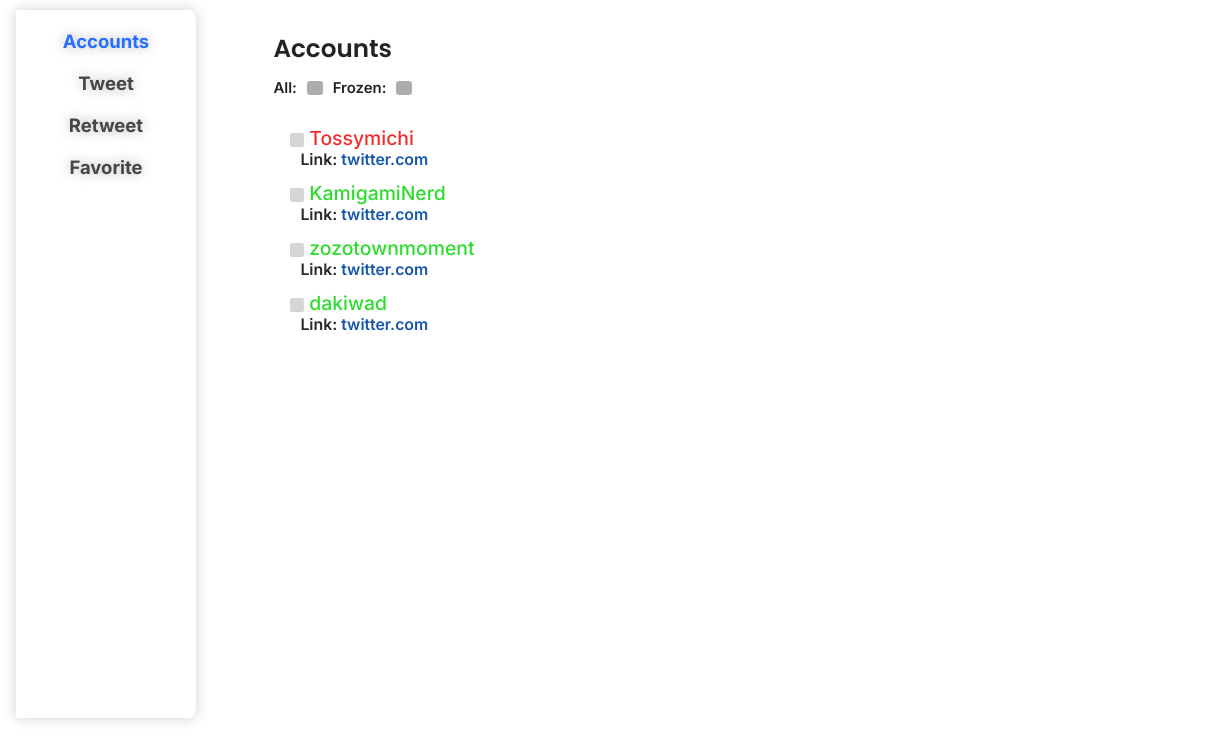
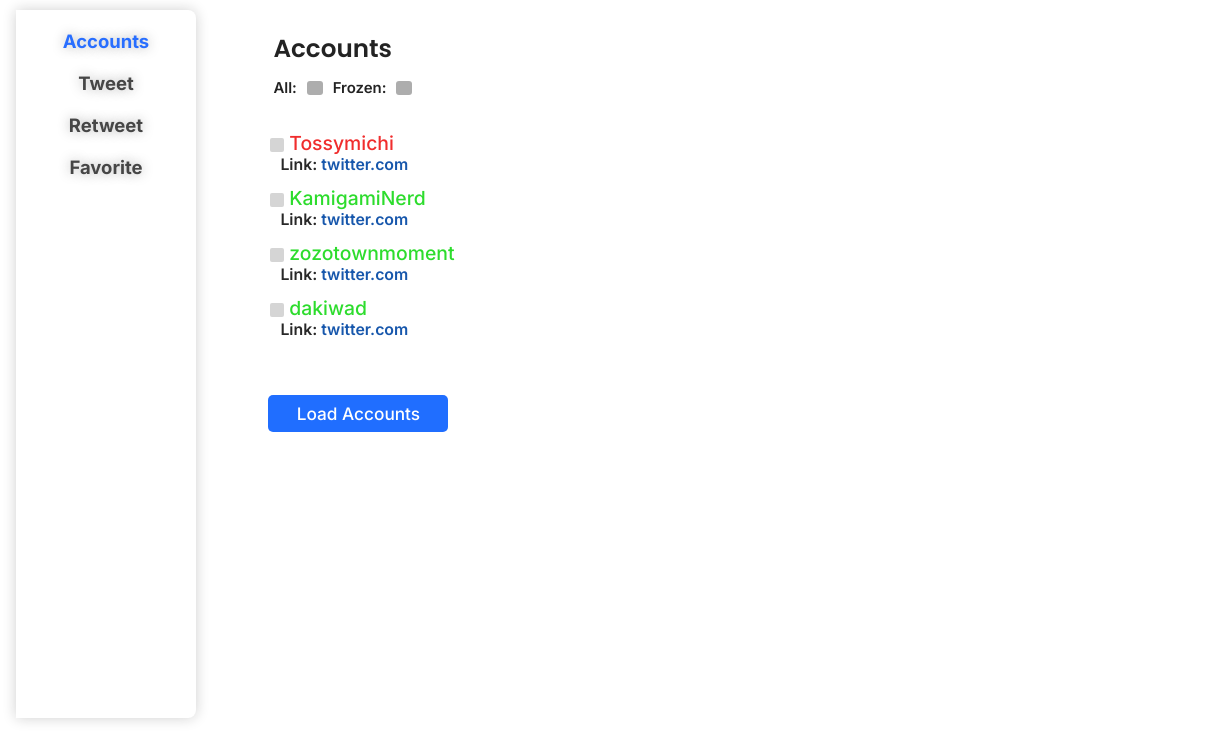
Before and after one commit to project-twinsight/old-twinsight-gui, an Electron app: page src/index.html in a window 1220 px wide. Shown: the part 55-800 px from the top of the page. Drawn offline with Linux system fonts and the light colour scheme.

Commit message:
Add LoadAccount button
後なんかリストも直しときました笑い

```diff
--- a/src/css/payload.css
+++ b/src/css/payload.css
@@ -60,6 +60,10 @@
     max-height: 500px;
     padding: 20px;
     overflow: scroll;
+}
+
+.payload .container .padding-top {
+    padding: 25px 0;
 }
 
 .payload .container .grid label {
@@ -132,7 +136,7 @@
     box-shadow: 0 0 10px rgb(40, 40, 40, 0.4);
 }
 
-.payload .container input[type=button] {
+.payload .container .simple-button {
     -webkit-appearance: none;
     background-color: rgb(173, 173, 173);
     vertical-align: middle;
@@ -144,12 +148,37 @@
     transition: ease background-color 0.15s;
 }
 
-.payload .container input[type=button]:hover {
+.payload .container .simple-button:hover {
     background-color: rgb(197, 197, 197);
 }
 
-.payload .container input[type=button]:active {
+.payload .container .simple-button:active {
     background-color: rgb(151, 184, 255);
+}
+
+.payload .container .flat-button {
+    -webkit-appearance: none;
+    background-color: rgb(32, 110, 255);
+    color: #fff;
+    font-size: 0.98rem;
+    font-weight: 500;
+    vertical-align: middle;
+    text-align: center;
+    border-radius: 5px;
+    border: none;
+    outline: none;
+    padding: 8px 0;
+    width: 180px;
+    user-select: none;
+    transition: ease background-color 0.25s;
+}
+
+.payload .container .flat-button:hover {
+    background-color: rgb(32, 73, 255);
+}
+
+.payload .container .flat-button:active {
+    background-color: rgb(30, 57, 207);
 }
 
 .payload .container .list {
--- a/src/index.html
+++ b/src/index.html
@@ -58,12 +58,12 @@
                 <h2 class="name">Accounts</h2>
                 <div class="novoline">
                     <label><span>All:</span></label>
-                    <input type="button">
+                    <input class="simple-button" type="button">
                     <label><span>Frozen:</span></label>
-                    <input type="button">
+                    <input class="simple-button" type="button">
                 </div>
 
-                <div class="padding">
+                <div class="padding-top">
                     <ul class="list">
                         <li class="item">
                             <div class="item-container">
@@ -115,6 +115,9 @@
                         </li>
                     </ul>
                 </div>
+                <div class="padding-top">
+                    <p class="flat-button">Load Accounts</p>
+                </div>
             </div>
             <div class="container payload-container payload-container-hidden" id="payload-tweet">
                 <h2 class="name">Tweet</h2>
```
